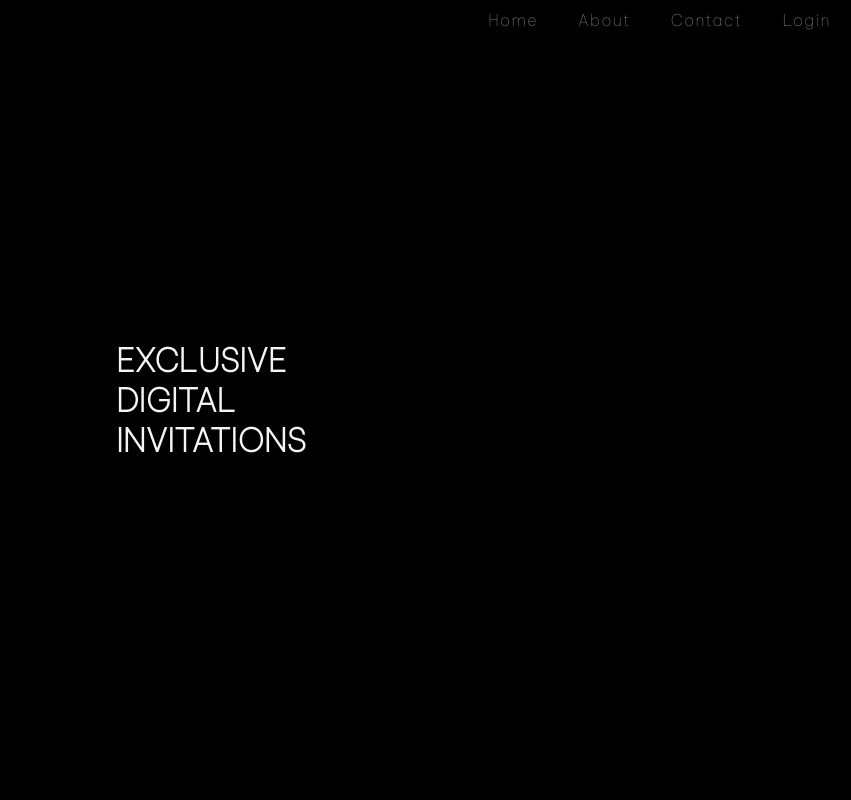
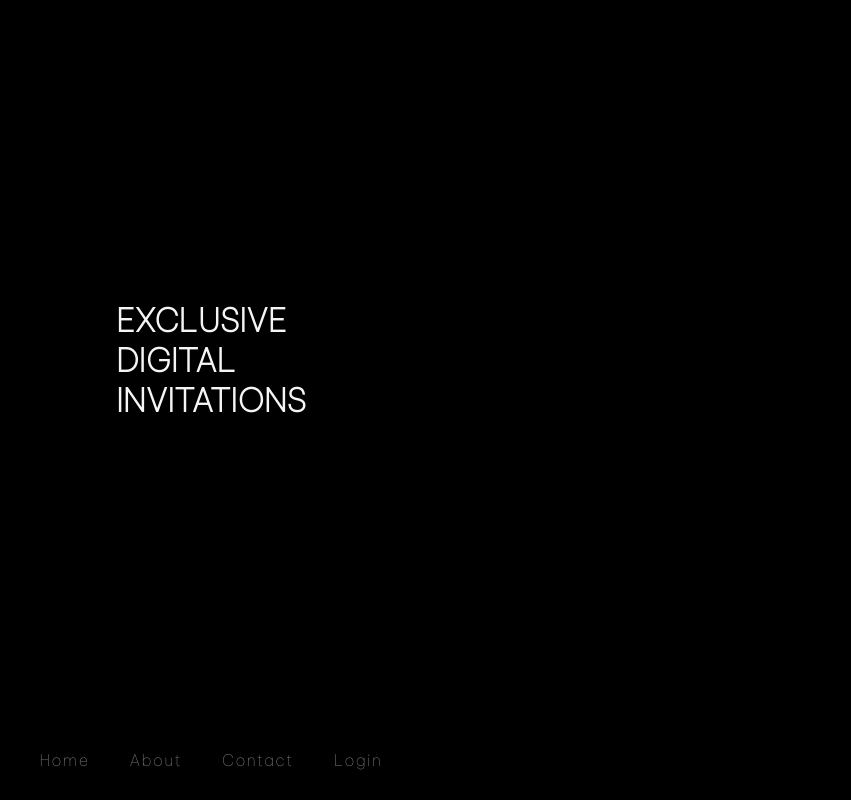
Before and after one commit to c2kle/industry-standard, a React (Create React App) app in the folder client/: page / in a window 1280 px wide. Shown: the whole page, without its empty margins (429-1280 px from the left). Built offline with nearby package versions, Linux system fonts and the light colour scheme.

Commit message:
new flow

```diff
--- a/client/src/components/Home.js
+++ b/client/src/components/Home.js
@@ -3,7 +3,7 @@ import React from 'react'
 export default function Home() {
   return (
     <>
-    <h1 style={{fontFamily: "Be Vietnam Pro"}} autofocus>EXCLUSIVE<br></br>DIGITAL<br></br>INVITATIONS</h1>
+    <h1 style={{fontFamily: "Be Vietnam Pro"}} >EXCLUSIVE<br></br>DIGITAL<br></br>INVITATIONS</h1>
     </>
   )
 }
--- a/client/src/componentsStyle/navigation.css
+++ b/client/src/componentsStyle/navigation.css
@@ -1,7 +1,7 @@
 .nav {
     display: flex;
-    justify-content: flex-end;
-    align-items: flex-start;
+    justify-content: center;
+    align-items: center;
     box-sizing: content-box;
     width: 100vw;
 }
@@ -53,9 +53,6 @@
 
 @media (max-width: 40em) {
     .nav[data-visible="false"] {
-        /* visibility: hidden;  */
-        /* transform: translate(0) ;
-        -webkit-transform: translate(0); */
         display: none;
     }
     .nav{
@@ -66,11 +63,6 @@
         position: fixed;
         height: 100vh;
         width: 70vw;
-        /* inset: 0 0 0 -70vw;
-        transform: translate(calc(70vw - .5px));
-        transition: transform 75ms ease-out;
-        -webkit-transform: translate(calc(70vw - .5px));
-        -webkit-transition: -webkit-transform 75ms ease-out; */
         border-style: none solid none solid;
         border-width: 0px .5px 0px 0px;
         border-color: whitesmoke;
@@ -89,8 +81,6 @@
 
 @media (orientation: landscape) and (max-width: 70em) {
     .nav[data-visible="false"] {
-        /* transform: translate(0);
-        -webkit-transform: translate(0); */
         display: none;
     }
     .nav{
@@ -98,15 +88,9 @@
         justify-content: center;
         align-items:center;
         background: black;
-
         position: fixed;
         height: 100vh;
         width: 30vw;
-        /* inset: 0 0 0 -30vw;
-        transform: translate(calc(30vw - .5px));
-        transition: transform 75ms ease-out;
-        -webkit-transform: translate(calc(30vw - .5px));
-        -webkit-transition: -webkit-transform 75ms ease-out; */
         border-style: none solid none none;
         border-width: 0px .5px 0px 0px;
         border-color: whitesmoke;
--- a/client/src/pageStyles/commonLayout.css
+++ b/client/src/pageStyles/commonLayout.css
@@ -17,8 +17,8 @@ header {
 }
 
 .commonLayoutBody {
-    grid-column: 2/3;
-    grid-row: 2/3;
+    grid-column: 1/4;
+    grid-row: 1/3;
     display: flex;
     justify-content: center;
     align-items: center;
--- a/client/src/pages/CommonLayout.js
+++ b/client/src/pages/CommonLayout.js
@@ -8,6 +8,10 @@ import Home from '../components/Home'
 
 
 export default function CommonLayout() {
+
+  useEffect(() => {
+    window.scrollTo(0, 0);
+  }, []);
 
 
   let bodyContent;
```
Also changed, not shown: 11 other files (tests, documents, lock files or other folders).
